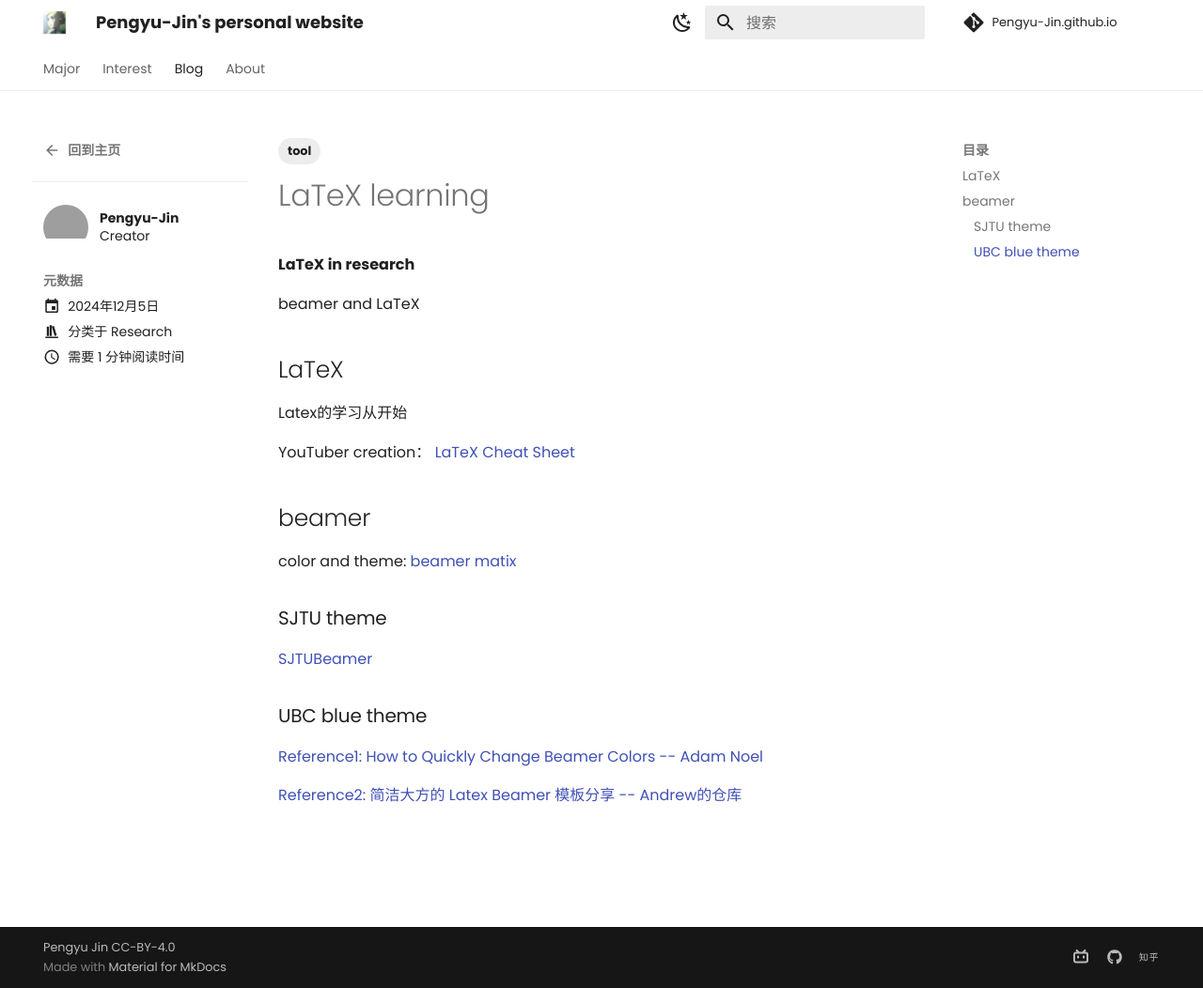
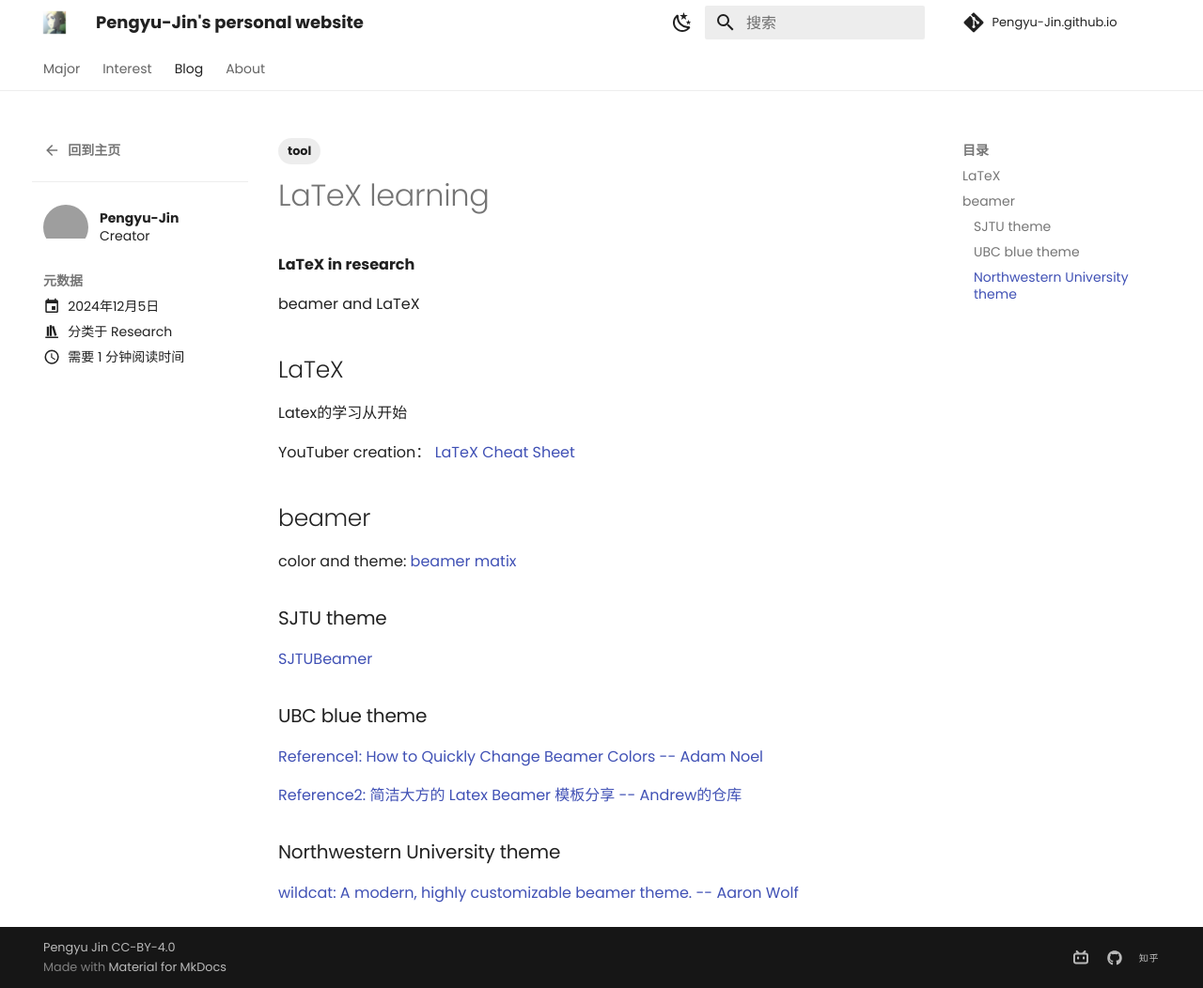
Before and after one commit to Pengyu-Jin/Pengyu-Jin.github.io, an MkDocs documentation site: the page built from docs/blog/posts/Latex.md, in a window 1280 px wide and 1052 px high. Shown: the whole window at 94% size. Built offline with MkDocs 1.6.1 and Material for MkDocs 9.7.7, drawn with Linux system fonts in a browser that asks for light colours; comment, search, counter and statistics services are not loaded; grey boxes are pictures that could not be loaded.

Commit message:
20241206

```diff
--- a/docs/blog/posts/Latex.md
+++ b/docs/blog/posts/Latex.md
@@ -35,3 +35,7 @@ color and theme: [beamer matix](https://mpetroff.net/files/beamer-theme-matrix/)
 [Reference1: How to Quickly Change Beamer Colors -- Adam Noel](https://ramblingacademic.com/2015/12/08/how-to-quickly-overhaul-beamer-colors/#more-2470){:target="_blank"}
 
 [Reference2: 简洁大方的 Latex Beamer 模板分享 -- Andrew的仓库](https://mp.weixin.qq.com/s/mOrMdd_mV6sKzgiVpLJoHg){:target="_blank"}
+
+### Northwestern University theme
+
+[wildcat: A modern, highly customizable beamer theme. -- Aaron Wolf](https://github.com/aarondwolf/wildcat){target="_blank"}
```
